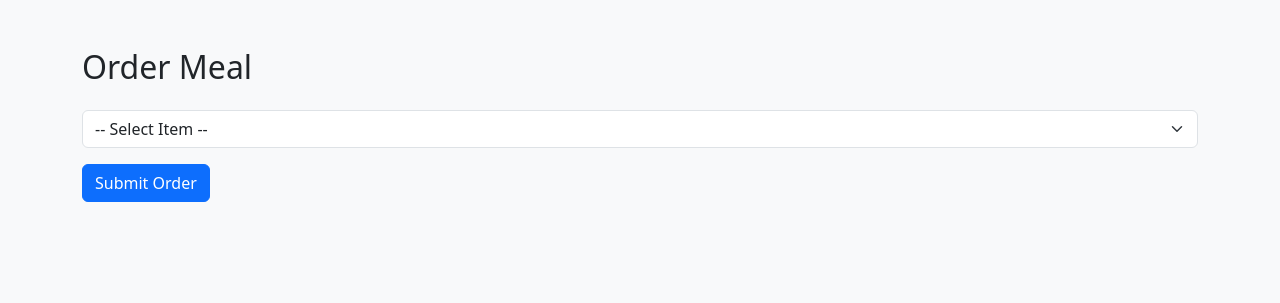
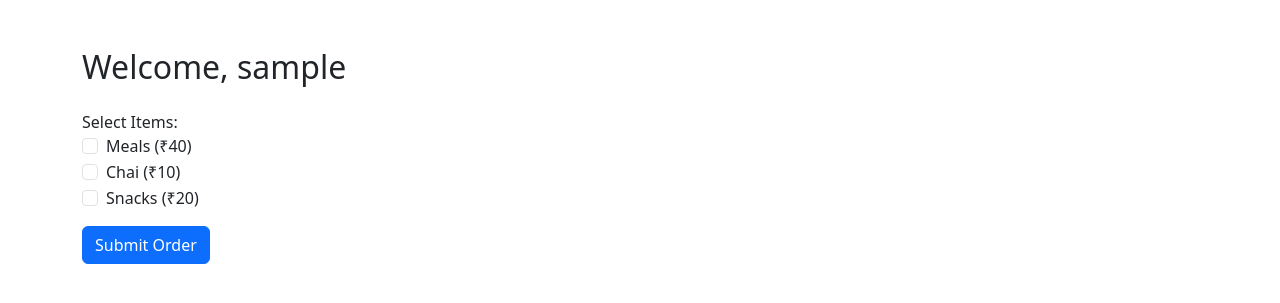
Before and after one commit to Aromal004/Mess-App, a Flask app: template templates/order.html in a window 1280 px wide. Shown: the top 303 px of the page. Run offline with Flask 3, Linux system fonts and the light colour scheme; the template is opened without the code that fills it, so the values that code supplies are empty; the visitor is signed in with stand-in values (Sample User, id 1).

Commit message:
order deletion untill deadline added

```diff
--- a/app.py
+++ b/app.py
@@ -96,22 +96,30 @@ def order():
         return redirect('/login')
 
     now = datetime.now()
-    cutoff = now.replace(hour=20, minute=30, second=0, microsecond=0)
-    if now > cutoff:
-        return "⛔ Order time is over. You can order only before 08:30 PM."
-
+    cancel_cutoff = now.replace(hour=19, minute=0, second=0, microsecond=0)  # Cancel by 7:00 PM
     student_id = session['user_id']
     today = datetime.today().date()
-    existing = Order.query.filter(
-        db.func.date(Order.timestamp) == today,
-        Order.student_id == student_id
-    ).first()
 
     if request.method == 'POST':
-        item = request.form['item']
-        is_coupon = False
-        priority = False
+        if 'delete' in request.form:
+            if now <= cancel_cutoff:
+                Order.query.filter(
+                    db.func.date(Order.timestamp) == today,
+                    Order.student_id == student_id
+                ).delete()
+                db.session.commit()
+                flash("Your order was deleted.")
+                return redirect('/order')
+            else:
+                flash("⛔ You cannot delete orders after 7:00 PM.")
+                return redirect('/order')
 
+        items = request.form.getlist('item')
+        if not items:
+            flash("Please select at least one item.")
+            return redirect('/order')
+
+        # Handle streak logic
         streak = Streak.query.filter_by(student_id=student_id).first()
         if streak:
             if streak.last_order_date == today - timedelta(days=1):
@@ -123,29 +131,38 @@ def order():
             streak = Streak(student_id=student_id, last_order_date=today, streak_count=1)
             db.session.add(streak)
 
+        use_coupon = False
+        is_priority = False
         if streak.streak_count == 3:
-            is_coupon = True
-            priority = True
+            use_coupon = True
+            is_priority = True
             streak.streak_count = 0
 
-        if existing:
-            existing.item = item
-            existing.timestamp = datetime.now()
-            existing.is_coupon = is_coupon
-            existing.priority = priority
-        else:
+        Order.query.filter(
+            db.func.date(Order.timestamp) == today,
+            Order.student_id == student_id
+        ).delete()
+
+        for item in items:
             order = Order(
                 student_id=student_id,
                 item=item,
-                is_coupon=is_coupon,
-                priority=priority
+                is_coupon=use_coupon,
+                priority=is_priority
             )
             db.session.add(order)
 
         db.session.commit()
-        return render_template('confirm.html', item=item)
+        return render_template('confirm.html', item=", ".join(items))
 
-    return render_template('order.html', existing=existing)
+    existing = Order.query.filter(
+        db.func.date(Order.timestamp) == today,
+        Order.student_id == student_id
+    ).all()
+
+    return render_template('order.html', existing=existing, before_cutoff=(now <= cancel_cutoff))
+
+
 
 @app.route('/admin')
 @login_required
--- a/templates/order.html
+++ b/templates/order.html
@@ -1,21 +1,46 @@
-{% extends "layout.html" %}
-{% block title %}Place Order{% endblock %}
-{% block content %}
-<h2 class="mb-4">Order Meal</h2>
-<form method="post">
-    <div class="mb-3">
-        <select name="item" class="form-select" required>
-            <option value="">-- Select Item --</option>
-            <option value="Meals">Meals (₹40)</option>
-            <option value="Chai">Chai (₹10)</option>
-            <option value="Snacks">Snacks (₹15–25)</option>
-        </select>
-    </div>
-    <button class="btn btn-primary">Submit Order</button>
-</form>
-{% if existing %}
-<div class="alert alert-info mt-3">
-    You already placed an order today. Re-submitting will update it.
-</div>
-{% endif %}
-{% endblock %}
+<!DOCTYPE html>
+<html>
+<head>
+    <title>Place Order</title>
+    <link href="https://cdn.jsdelivr.net/npm/bootstrap@5.3.0/dist/css/bootstrap.min.css" rel="stylesheet">
+</head>
+<body class="container py-5">
+    <h2 class="mb-4">Welcome, {{ session['username'] }}</h2>
+
+    {% if existing %}
+        <div class="alert alert-info">
+            <strong>Today's Order:</strong>
+            <ul>
+                {% for e in existing %}
+                    <li>{{ e.item }} {% if e.is_coupon %}(Coupon Used){% endif %}</li>
+                {% endfor %}
+            </ul>
+        </div>
+        {% if before_cutoff %}
+        <form method="post">
+            <input type="hidden" name="delete" value="true">
+            <button class="btn btn-danger">Delete Today's Order</button>
+        </form>
+        {% endif %}
+    {% else %}
+        <form method="POST">
+            <div class="mb-3">
+                <label>Select Items:</label><br>
+                <div class="form-check">
+                    <input class="form-check-input" type="checkbox" name="item" value="Meals" id="meals">
+                    <label class="form-check-label" for="meals">Meals (₹40)</label>
+                </div>
+                <div class="form-check">
+                    <input class="form-check-input" type="checkbox" name="item" value="Chai" id="chai">
+                    <label class="form-check-label" for="chai">Chai (₹10)</label>
+                </div>
+                <div class="form-check">
+                    <input class="form-check-input" type="checkbox" name="item" value="Snacks" id="snacks">
+                    <label class="form-check-label" for="snacks">Snacks (₹20)</label>
+                </div>
+            </div>
+            <button type="submit" class="btn btn-primary">Submit Order</button>
+        </form>
+    {% endif %}
+</body>
+</html>
```
